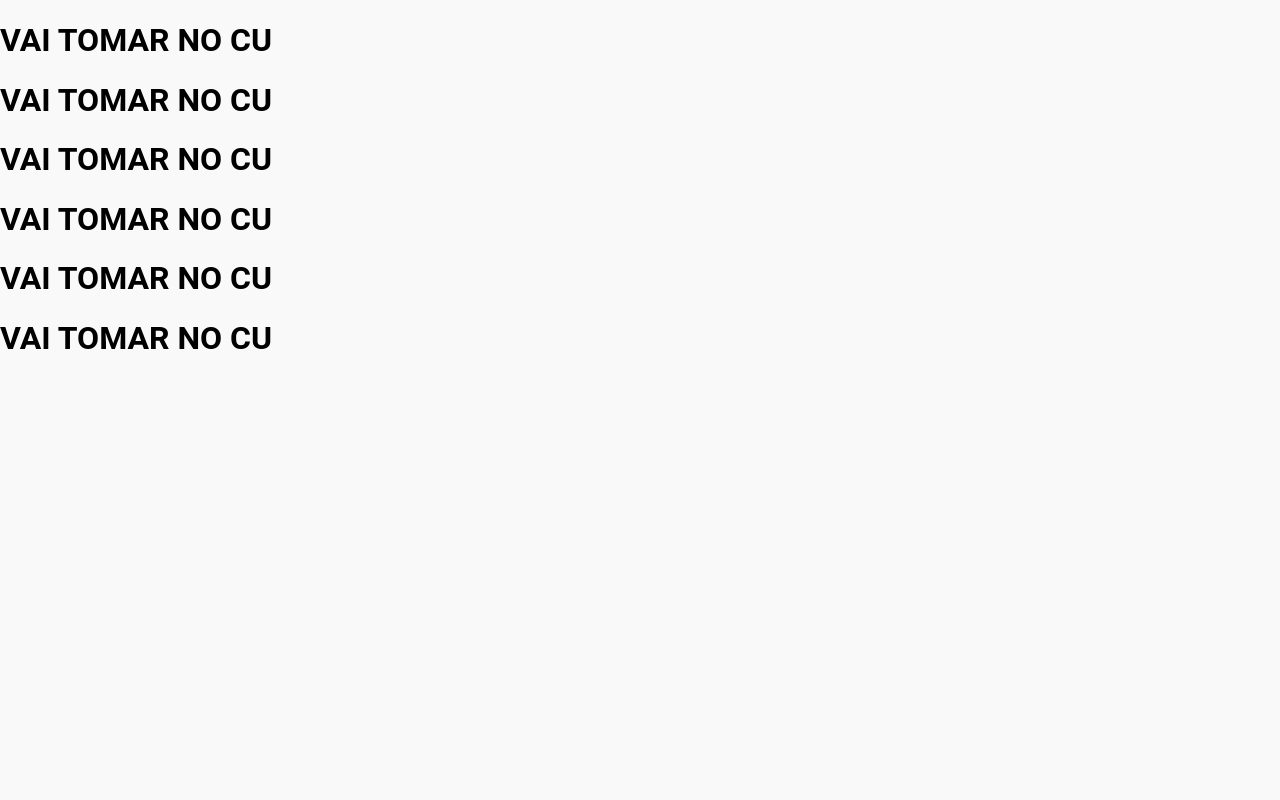
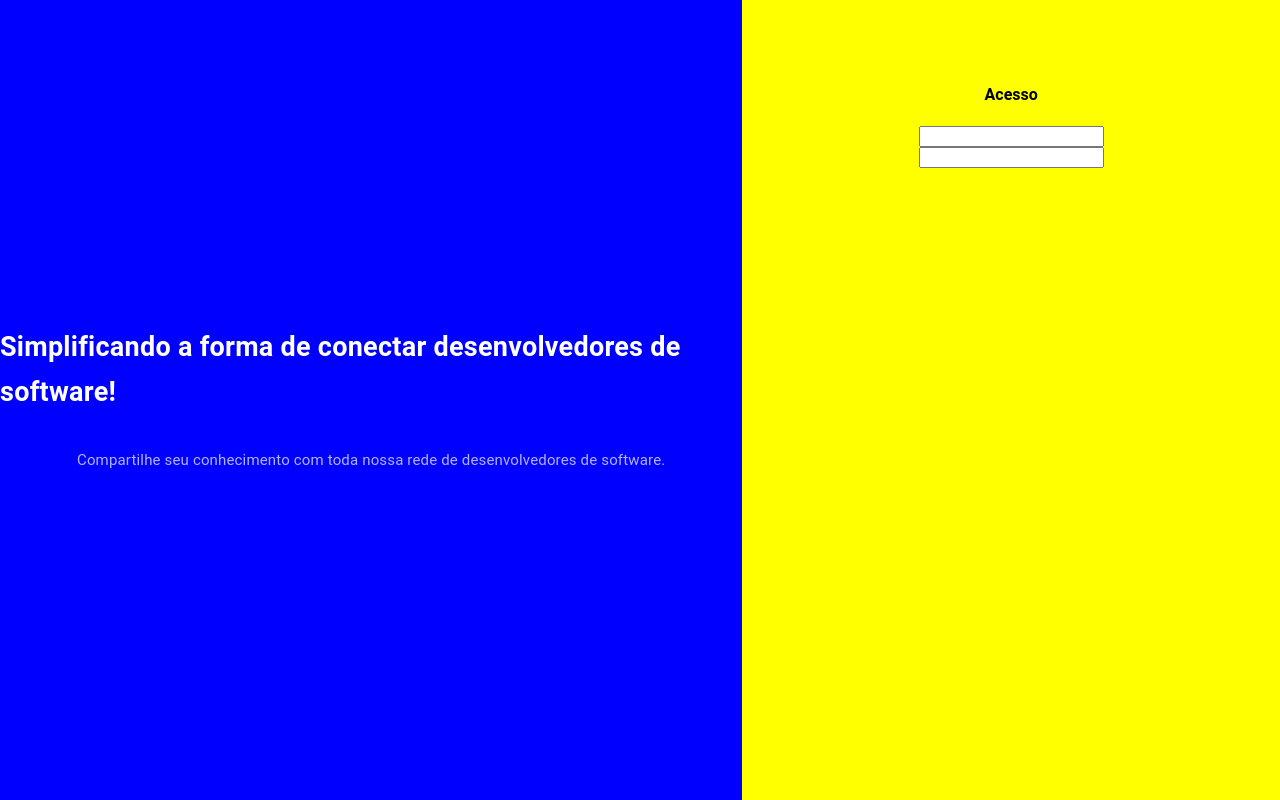
Before and after one commit to rodolfo-code/rede-social-dev, a React (Create React App) app: page /sign-in in a window 1280 px wide. Built offline with nearby package versions, Linux system fonts and the light colour scheme.

Commit message:
signIn page

```diff
--- a/src/pages/Home/Home.js
+++ b/src/pages/Home/Home.js
@@ -5,7 +5,6 @@ import { makeStyles } from '@material-ui/core/styles';
 import NavBar from './components/NavBar';
 import Feed from './components/Feed';
 import { Box, Container } from '@material-ui/core';
-import SignIn from '../Signin/SignIn';
 
 const useStayles = makeStyles({
   root: {
--- a/src/pages/Signin/SignIn.js
+++ b/src/pages/Signin/SignIn.js
@@ -1,14 +1,64 @@
 import React from 'react';
 
+import { makeStyles } from '@material-ui/core/styles';
+import { Typography } from '@material-ui/core';
+
+const useStyles = makeStyles((theme) => ({
+  root: {
+    display: 'flex',
+    flexDirection: 'row',
+    height: '100vh',
+  },
+  left: {
+    background: 'blue',
+    flexBasis: '58%',
+    display: 'flex',
+    flexDirection: 'column',
+    justifyContent: 'center',
+    alignItems: 'center',
+  },
+  right: {
+    background: 'yellow',
+    flexBasis: '42%',
+  },
+  form: {
+    display: 'flex',
+    flexDirection: 'column',
+    margin: '64px 32px',
+    alignItems: 'center',
+  },
+}));
+
 function SignIn() {
+  const classes = useStyles();
   return (
-    <div>
-      <h1>VAI TOMAR NO CU</h1>
-      <h1>VAI TOMAR NO CU</h1>
-      <h1>VAI TOMAR NO CU</h1>
-      <h1>VAI TOMAR NO CU</h1>
-      <h1>VAI TOMAR NO CU</h1>
-      <h1>VAI TOMAR NO CU</h1>
+    <div className={classes.root}>
+      <div className={classes.left}>
+        <Typography style={{ color: '#fff', fontSize: 27, lineHeight: '45px' }}>
+          <strong>
+            Simplificando a forma de conectar desenvolvedores de software!
+          </strong>
+        </Typography>
+        <Typography
+          variant="body2"
+          style={{
+            color: 'rgb(255,255,255, 0.7)',
+            marginTop: 30,
+            fontSize: 15,
+            lineHeight: '30px',
+          }}
+        >
+          Compartilhe seu conhecimento com toda nossa rede de desenvolvedores de
+          software.
+        </Typography>
+      </div>
+      <div className={classes.right}>
+        <form className={classes.form}>
+          <h4>Acesso</h4>
+          <input type="text" />
+          <input type="text" />
+        </form>
+      </div>
     </div>
   );
 }
```
